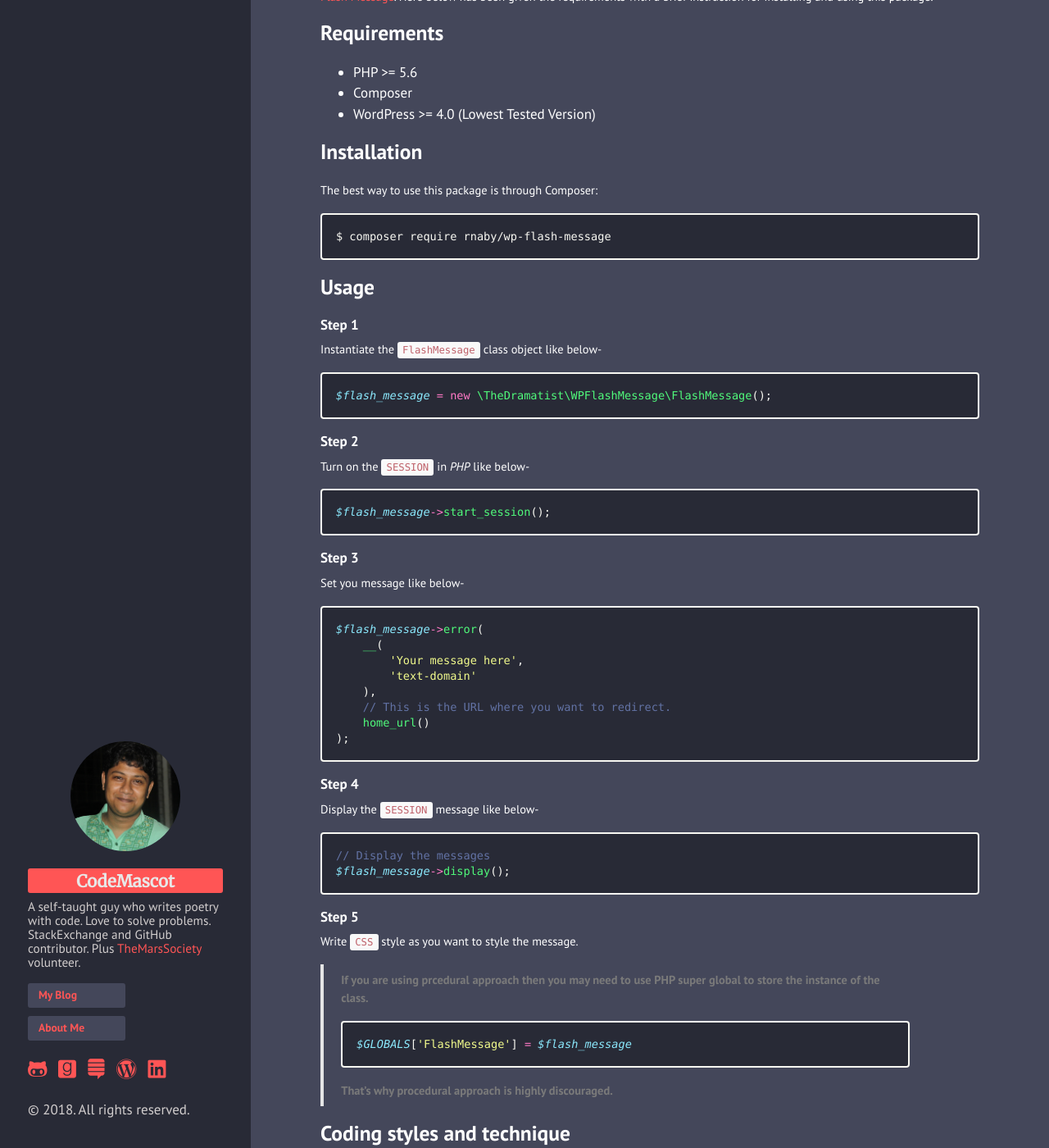
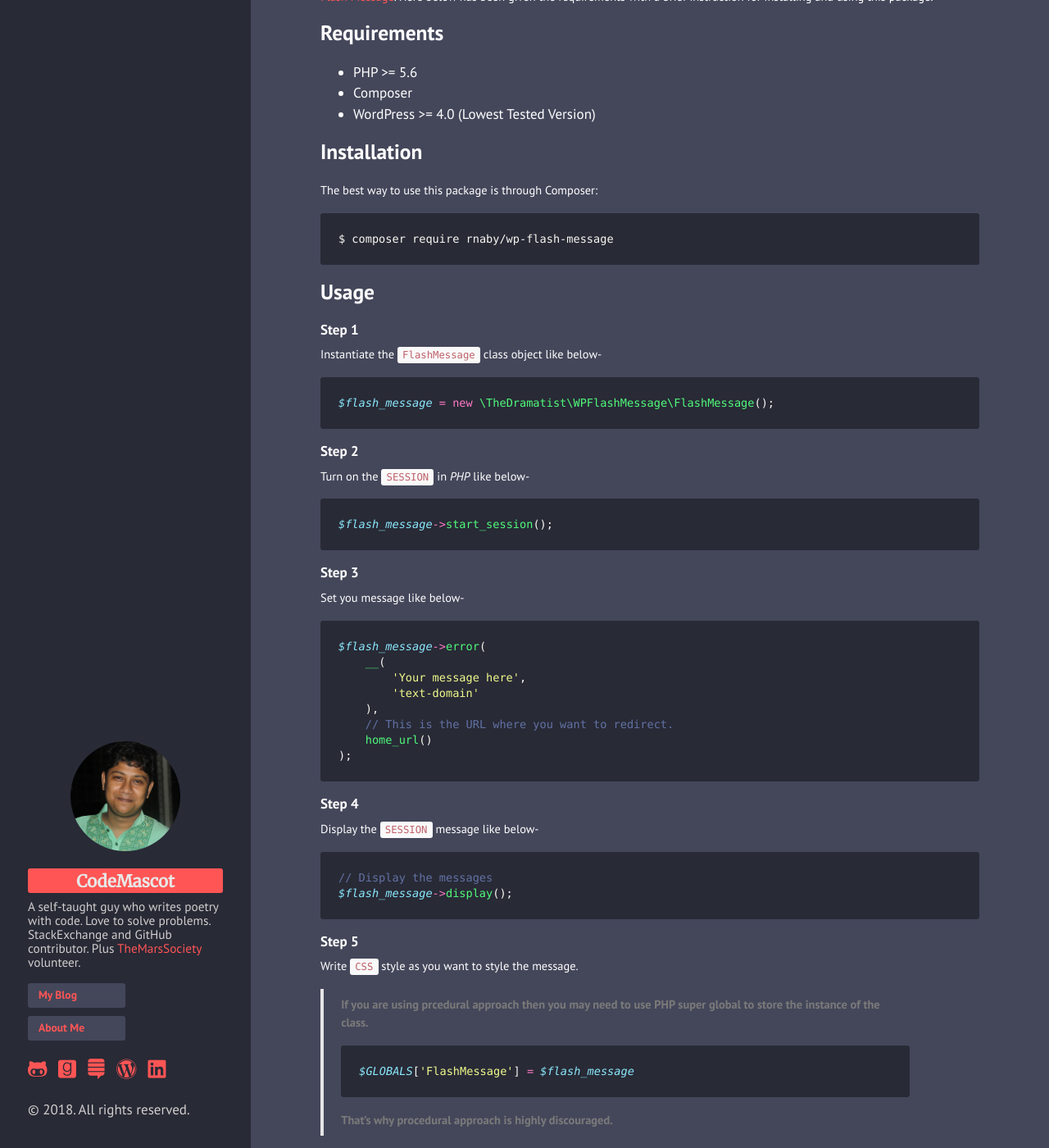
Before and after one commit to khanrn/codemascot.github.io, a Jekyll site: the page built from _posts/2017-12-15-easy-flash-messaging-in-wordpress.md, in a window 1280 px wide and 1400 px high, scrolled down 404 px. Shown: the whole window at 82% size. Built offline with Jekyll 4.4.1, drawn with Linux system fonts in a browser that asks for light colours; nearby versions of some CDN libraries; some web fonts are replaced; comment, search, counter and statistics services are not loaded.

Commit message:
New Syntax

```diff
--- a/_includes/head.html
+++ b/_includes/head.html
@@ -27,9 +27,9 @@
 
   <!-- JavaScript -->
   <script src="https://code.jquery.com/jquery-3.2.1.min.js" integrity="sha256-hwg4gsxgFZhOsEEamdOYGBf13FyQuiTwlAQgxVSNgt4=" crossorigin="anonymous"></script>
+  <script src="{{ site.url }}/public/js/main.js"></script>
   <script src="{{ site.url }}/public/js/highlight.pack.js"></script>
   <script>hljs.initHighlightingOnLoad();</script>
-  <script src="{{ site.url }}/public/js/main.js"></script>
 
   <!-- Icons -->
   <link rel="apple-touch-icon-precomposed" sizes="144x144" href="{{ site.url }}/public/apple-touch-icon-144-precomposed.png">
--- a/public/css/poole.css
+++ b/public/css/poole.css
@@ -181,7 +181,7 @@
 }
 .highlight pre {
   margin-bottom: 0;
-  border: 2px solid;
+  border: 5px solid #282a36;
 }
 
 /* Gist via GitHub Pages */
```
